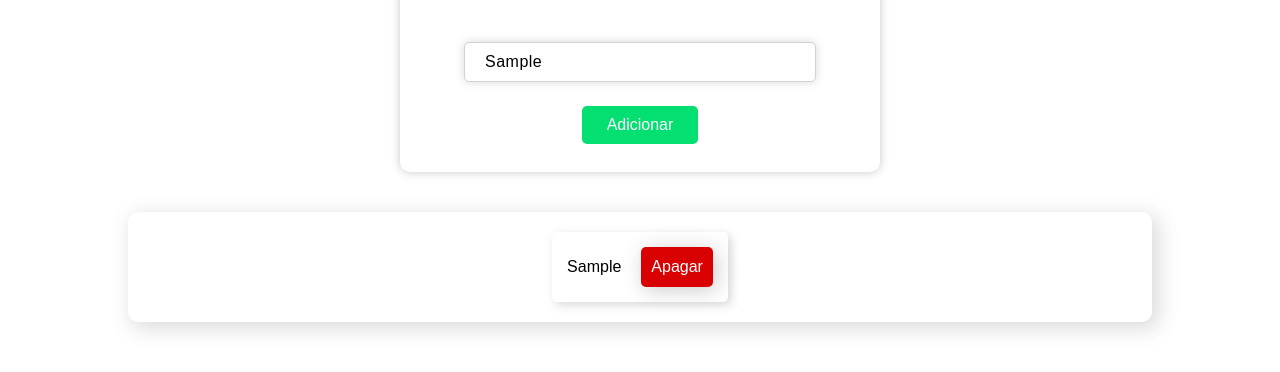
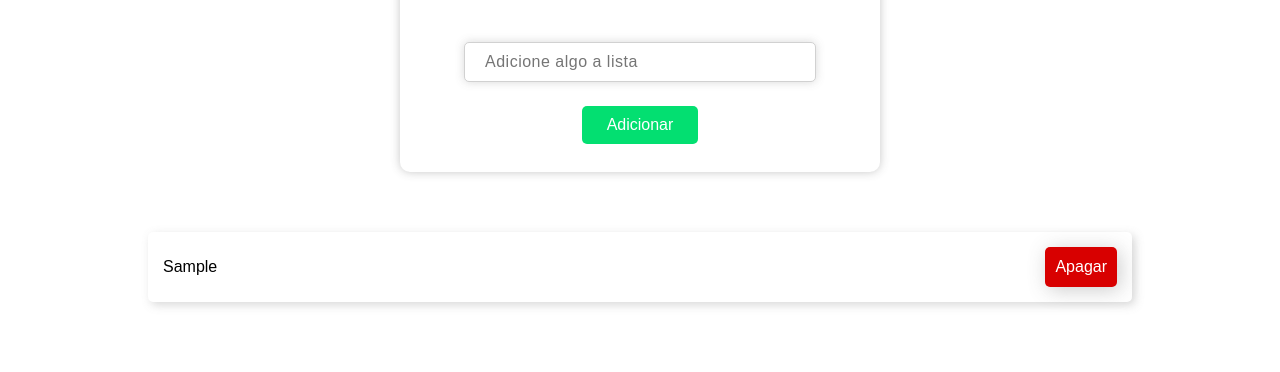
Before and after one commit to Juliano-Monteiro/HTML_CSS_JS, a plain HTML site: page Sistema de lista/index.html in a window 1280 px wide. Both pictures are taken after typing "Sample" into the empty fields and a click on the button "Adicionar". Shown: the part 348-720 px from the top of the page. Drawn offline with Linux system fonts and the light colour scheme.

Commit message:
Atualização do Sistema de Lista

```diff
--- a/Sistema de lista/script.js
+++ b/Sistema de lista/script.js
@@ -16,6 +16,7 @@ btnAdd.addEventListener("click",()=>{
 
 function addLista(conteudo){
     //função que adiciona elementos na lista
+    inputList.value = "";
     count++;
     console.log(count);
     divSaida.style.visibility="visible";
--- a/Sistema de lista/style.css
+++ b/Sistema de lista/style.css
@@ -3,9 +3,7 @@
     padding: 0;
     box-sizing: border-box;
 }
-:root{
-    font-size: 62,5%;
-}
+
 body{
     width: 100%;
     height: 100vh;
@@ -71,6 +69,7 @@ ul{
     display: flex;
     flex-direction: column;
     gap: 10px;
+    width: 100%;
 }
 
 
@@ -79,7 +78,6 @@ ul{
 .saida{
     top:70%;
     position: absolute;
-    background-color: rgb(255, 255, 255);
     display: flex;
     flex-direction: column;
     justify-content: center;
@@ -87,9 +85,6 @@ ul{
     width: 80%;
     height: auto;
     padding: 20px;
-    border-radius: 10px;
-    box-shadow: 5px 5px 20px 2px rgba(105, 105, 105, 0.233);
-}
 li{
     width: 100%;
     border-radius: 5px;
```
